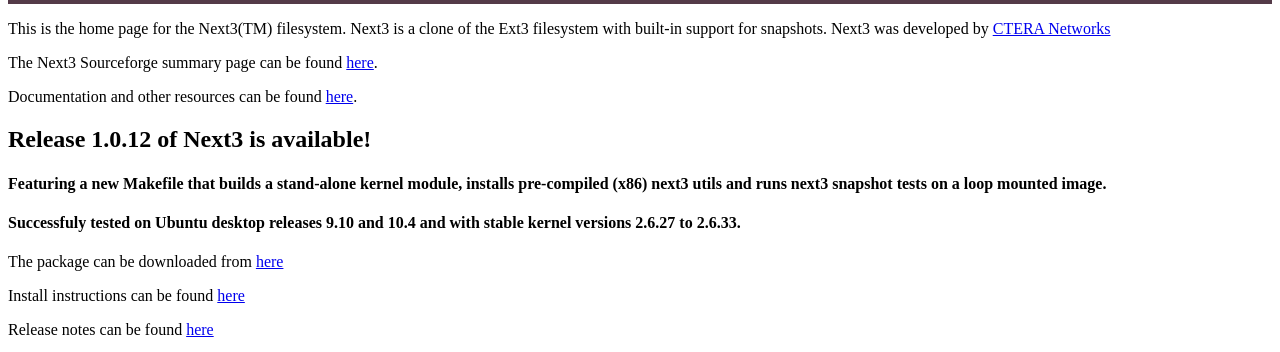
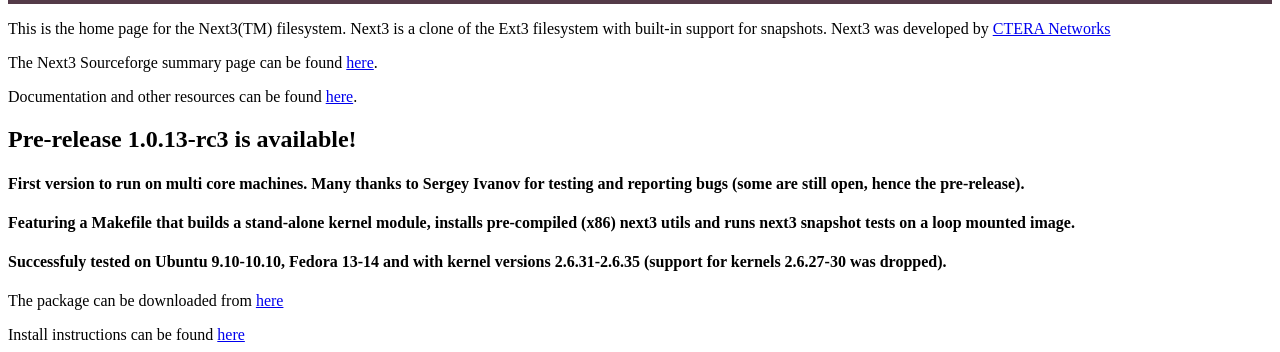
Before and after one commit to amir73il/next3-utils, a plain HTML site: page website/htdocs/index.html in a window 1280 px wide. Shown: the part 70-422 px from the top of the page. Drawn offline with Linux system fonts and the light colour scheme.

Commit message:
pre-release 1.0.13-rc3 made public

```diff
--- a/website/htdocs/index.html
+++ b/website/htdocs/index.html
@@ -2,6 +2,11 @@
 <html>
   <head>
     <title>Next3 Filesystem Home Page</title>
+      <style type="text/css">
+          .style1 {
+              font-size: medium;
+          }
+      </style>
   </head>
 
   <body>
@@ -25,17 +30,21 @@
 
     <P>Documentation and other resources can be found <A HREF="http://sourceforge.net/apps/mediawiki/next3">here</A>.</P>
 
-    <H2>Release 1.0.12 of Next3 is available!</H2>
+    <H2>Pre-release 1.0.13-rc3 is available!</H2>
 
-    <H4>Featuring a new Makefile that builds a stand-alone kernel module,
+    <H4 class="style1">First version to run on multi core machines. Many thanks to
+        Sergey Ivanov for testing and reporting bugs (some are still open, hence the
+        pre-release).</H4>
+    <H4>Featuring a Makefile that builds a stand-alone kernel module,
         installs pre-compiled (x86) next3 utils and runs next3 snapshot tests on a loop mounted image.</H4>
-     <H4>Successfuly tested on Ubuntu desktop releases 9.10 and 10.4 and with stable kernel versions 2.6.27 to 2.6.33.</H4>
+     <H4>Successfuly tested on Ubuntu 9.10-10.10, Fedora 13-14 and with kernel versions
+         2.6.31-2.6.35 (support for kernels 2.6.27-30 was dropped).</H4>
 
-    <P>The package can be downloaded from <A HREF="http://prdownloads.sourceforge.net/next3/next3-1.0.12.tar.gz">here</A></P>
+    <P>The package can be downloaded from <A HREF="http://next3.sourceforge.net/files/next3-1.0.13-rc3.tar.gz">here</A></P>
 
     <P>Install instructions can be found <A HREF="http://sourceforge.net/apps/mediawiki/next3/index.php?title=Getting_started#Install_next3">here</A></P>
 
-    <P>Release notes can be found <A HREF="http://next3.sourceforge.net/files/1.0.12/Release-notes.txt">here</A></P>
+    <P>Release notes can be found <A HREF="http://next3.sourceforge.net/files/1.0.13-rc3/Release-notes.txt">here</A></P>
 
     <P>Visit Next3 page on <A HREF="http://www.ctera.com/next3">CTERA website</A> to learn more about Next3 snapshots and Cloud Attached Storage.</P>
 
```
Also changed, not shown: 3 other files.
